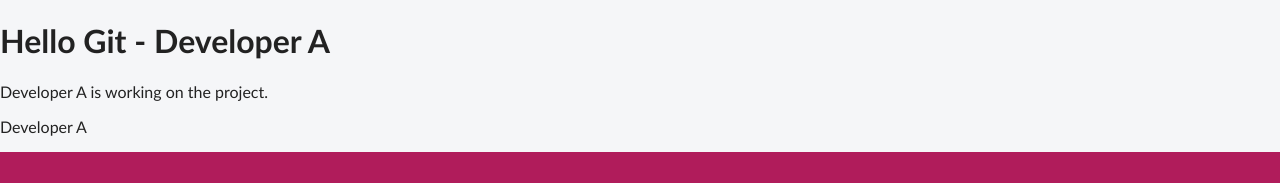
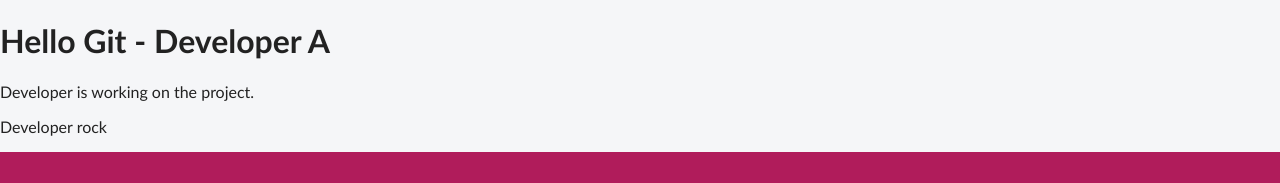
Before and after one commit to anuradha-vasudevan/test, a React (Vite) app: page / in a window 1280 px wide. Shown: the top 183 px of the page. Built offline with nearby package versions, Linux system fonts and the light colour scheme.

Commit message:
some files deleted and AM removed in devleopers

```diff
--- a/src/App.jsx
+++ b/src/App.jsx
@@ -50,8 +50,8 @@ function App() {
   return (
     <>
     <h1>Hello   Git - Developer A</h1>
-    <p>Developer A is working on the project.</p>
-    <p>Developer A</p>
+    <p>Developer is working on the project.</p>
+    <p>Developer rock</p>
       <div className='dashboard'>
         <HeaderArea />
         <Summary allTasks={tasks} />
```
Also changed, not shown: src/DeveloperC.txt (deleted), src/developerd.txt (deleted), src/revert-test.txt (deleted), src/test1file.txt (deleted).
